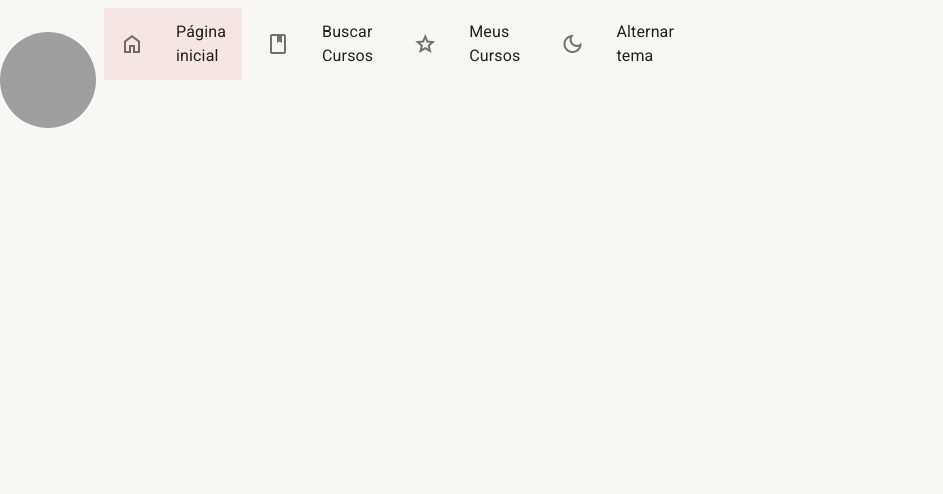
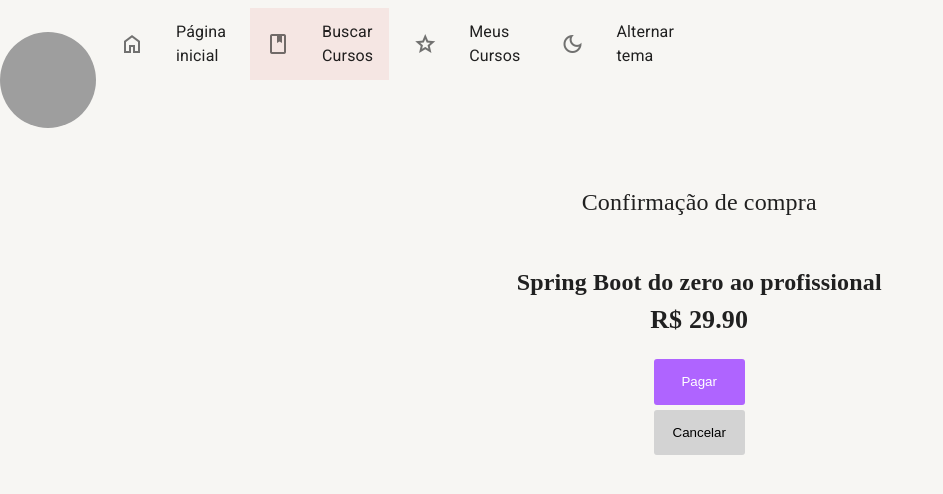
Before and after one commit to jeffersonvital20/FrontUeceMy, a React (Vite) app: page /cursos/comprar/1 in a window 1280 px wide. Before the commit this address led to /pagina-inicial. Shown: the top 494 px of the page, without its empty margins (0-943 px from the left). Built offline with nearby package versions, Linux system fonts and the light colour scheme; grey boxes are pictures that could not be loaded; the HTML template or start-up script is replaced by a standard one.

Commit message:
Criada página de confirmação de compra do curso

```diff
--- a/src/pages/CompraCurso/index.tsx
+++ b/src/pages/CompraCurso/index.tsx
@@ -0,0 +1,45 @@
+import React, { useEffect, useState } from "react";
+import { useNavigate, useParams } from "react-router-dom";
+import { Curso } from "../../types/Curso";
+import cursosData from '../../cursos.json';
+import { ButtonsContainer, Container, CursoDetails, CursoNome, CursoPreco, Title } from "./styles";
+import Button from "../../shared/Components/Button";
+
+const ComprarCurso: React.FC = () => {
+  const { id } = useParams<{ id: string }>();
+  const navigate = useNavigate();
+
+  const [curso, setCurso] = useState<Curso>();
+
+  useEffect(() => {
+    const cursos: Curso[] = cursosData.cursos;
+    const curso: Curso | undefined = cursos.find(curso => curso.id === Number(id));
+    setCurso(curso);
+  }, []);
+
+  const handlePagar = () => {
+    console.log('pagando');
+  };
+
+  const handleCancelar = () => {
+    navigate(`/cursos`);
+  };
+
+  return (
+    <Container>
+      <Title>Confirmação de compra</Title>
+      {curso && (
+        <CursoDetails>
+          <CursoNome>{curso.nome}</CursoNome>
+          <CursoPreco>R$ {curso.valor}</CursoPreco>
+        </CursoDetails>
+      )}
+      <ButtonsContainer>
+        <Button primary={true} onClick={handlePagar}>Pagar</Button>
+        <Button onClick={handleCancelar}>Cancelar</Button>
+      </ButtonsContainer>
+    </Container>
+  );
+}
+
+export default ComprarCurso;
--- a/src/pages/CompraCurso/styles.ts
+++ b/src/pages/CompraCurso/styles.ts
@@ -0,0 +1,38 @@
+import styled from "styled-components";
+
+export const Container = styled.div`
+  display: flex;
+  flex-direction: column;
+  gap: 20px;
+  align-items: center;
+  justify-content: center;
+  width: 90%;
+`;
+
+export const Title = styled.p`
+  font-size: 24px;
+  font-family: serif;
+`;
+
+export const CursoDetails = styled.div`
+  font-weight: 700;
+  font-family: serif;
+  display: flex;
+  flex-direction: column;
+  align-items: center;
+  justify-content: center;
+`;
+
+export const CursoNome = styled.span`
+  font-size: 24px;
+`;
+
+export const CursoPreco = styled.span`
+  font-size: 26px;
+`;
+
+export const ButtonsContainer = styled.div`
+  display: flex;
+  flex-direction: column;
+  gap: 5px;
+`;
--- a/src/pages/DetalheDeCursos/index.tsx
+++ b/src/pages/DetalheDeCursos/index.tsx
@@ -1,5 +1,5 @@
 import React, { useEffect, useState } from 'react';
-import { useParams } from 'react-router-dom';
+import { useNavigate, useParams } from 'react-router-dom';
 import { Curso } from '../../types/Curso';
 import cursosData from '../../cursos.json';
 import { AulaData, CompraContainer, CursoContainer, Detail, Details, DetailsContainer, ItemAula, ItemImg, ListaAulas, ListaAulasContainer, ListaAulasTitle, MainDetail, Valor } from './styles';
@@ -7,6 +7,7 @@ import Button from '../../shared/Components/Button';
 
 const DetalheDeCursos: React.FC = () => {
   const { id } = useParams<{ id: string }>();
+  const navigate = useNavigate();
 
   const [curso, setCurso] = useState<Curso>();
 
@@ -29,6 +30,10 @@ const DetalheDeCursos: React.FC = () => {
     }
   };
 
+  const handleComprar = () => {
+    navigate(`/cursos/comprar/${id}`);
+  };
+
   return (
     <div>
       {curso && (
@@ -43,7 +48,7 @@ const DetalheDeCursos: React.FC = () => {
               <ItemImg />
               <CompraContainer>
                 <Valor>R$ {curso.valor}</Valor>
-                <Button primary={true}>Comprar</Button>
+                <Button primary={true} onClick={handleComprar}>Comprar</Button>
               </CompraContainer>
             </Details>
           </DetailsContainer>
--- a/src/pages/ListagemDeCursos/index.tsx
+++ b/src/pages/ListagemDeCursos/index.tsx
@@ -1,6 +1,6 @@
 import React, { useEffect, useState } from 'react';
 import cursosData from '../../cursos.json';
-import { CustomInput, Detail, InfoDetails, InputContainer, ItemButtons, ItemContainer, ItemData, ItemImg, MainDetail } from './styles';
+import { Container, CustomInput, Detail, InfoDetails, InputContainer, ItemButtons, ItemContainer, ItemData, ItemImg, MainDetail } from './styles';
 import Button from '../../shared/Components/Button';
 import { FontAwesomeIcon } from '@fortawesome/react-fontawesome';
 import { faSearch } from '@fortawesome/free-solid-svg-icons';
@@ -18,6 +18,10 @@ const CursoCard: React.FC<CursoCardProps> = ({ curso }) => {
     navigate(`/cursos/detalhe/${curso.id}`); // Redireciona para a página de detalhes do curso
   };
 
+  const handleComprar = () => {
+    navigate(`/cursos/comprar/${curso.id}`); // Redireciona para a compra do curso
+  };
+
   return (
     <ItemContainer>
       <ItemData>
@@ -30,7 +34,7 @@ const CursoCard: React.FC<CursoCardProps> = ({ curso }) => {
         </InfoDetails>
       </ItemData>
       <ItemButtons>
-        <Button primary={true}>Comprar</Button>
+        <Button primary={true} onClick={handleComprar}>Comprar</Button>
         <Button onClick={handleDetalheClick}>Detalhes</Button>
       </ItemButtons>
     </ItemContainer>
@@ -54,7 +58,7 @@ const ListagemDeCursos: React.FC = () => {
   );
 
   return (
-    <div>
+    <Container>
       <h1>Buscar Cursos</h1>
       <InputContainer>
         <FontAwesomeIcon icon={faSearch} />
@@ -69,7 +73,7 @@ const ListagemDeCursos: React.FC = () => {
       {cursosFiltrados.map((curso: Curso) => (
         <CursoCard key={curso.id} curso={curso} />
       ))}
-    </div>
+    </Container>
   );
 };
 
--- a/src/pages/ListagemDeCursos/styles.ts
+++ b/src/pages/ListagemDeCursos/styles.ts
@@ -1,4 +1,8 @@
 import styled from 'styled-components';
+
+export const Container = styled.div`
+  width: 95%;
+`;
 
 export const ItemContainer = styled.div`
   display: flex;
--- a/src/routes/index.tsx
+++ b/src/routes/index.tsx
@@ -4,6 +4,7 @@ import { useDrawerContext } from '../shared/contexts';
 import { useEffect } from 'react';
 import DetalheDeCursos from '../pages/DetalheDeCursos';
 import ListagemDeCursos from '../pages/ListagemDeCursos';
+import ComprarCurso from '../pages/CompraCurso';
 
 export const AppRoutes = () => {
   const { setDrawerOptions } = useDrawerContext();
@@ -33,7 +34,7 @@ export const AppRoutes = () => {
       {/*<Route path="/pagina-inicial" element={<Dashboard />} />*/}
       <Route path="/cursos" element={<ListagemDeCursos />} />
       <Route path="/cursos/detalhe/:id" element={<DetalheDeCursos />} />
-
+      <Route path="/cursos/comprar/:id" element={<ComprarCurso />} />
       <Route path="*" element={<Navigate to="/pagina-inicial" />} />
     </Routes>
   );
```
